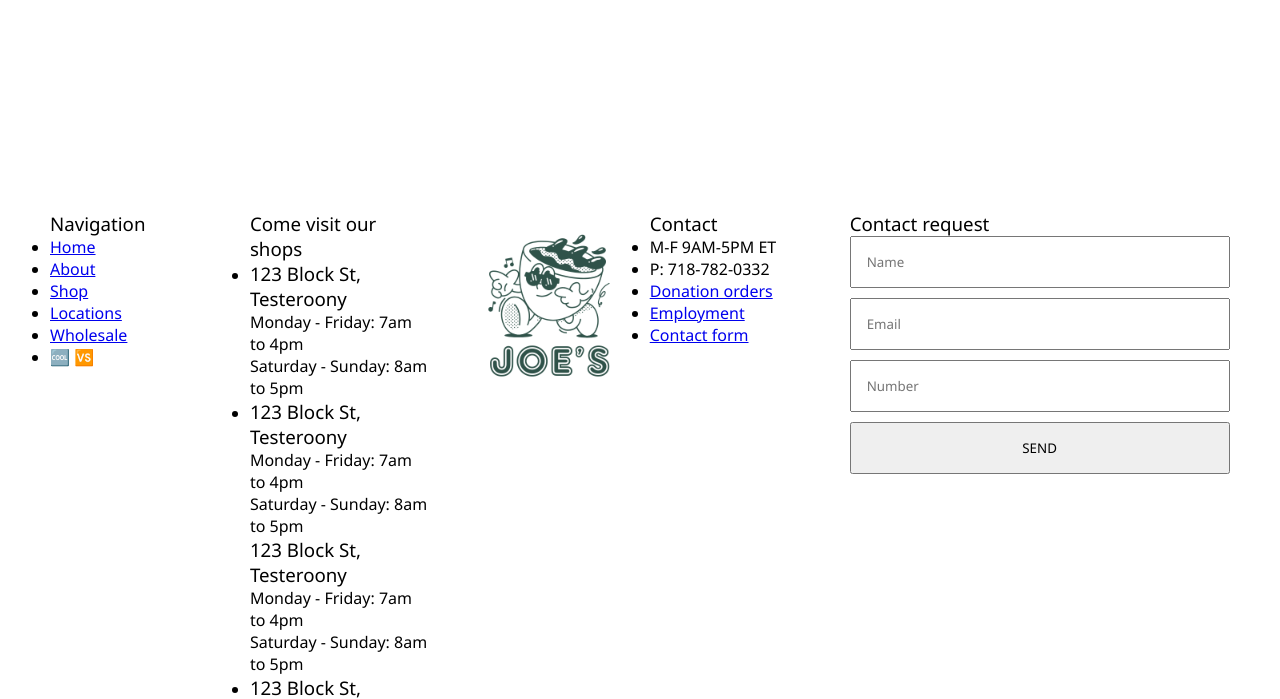
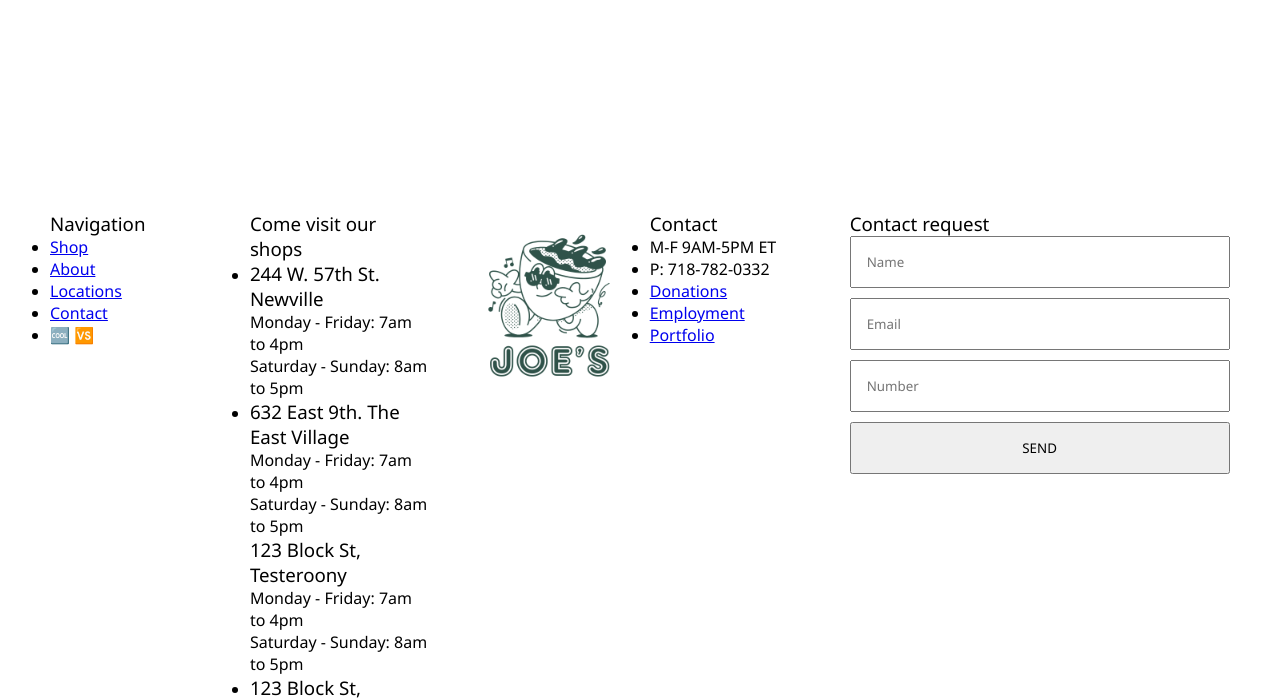
Before and after one commit to petrusjohannesmaas/joes-coffee, a Node server app: page / in a window 1280 px wide. Shown: the part 4857-5556 px from the top of the page. Run offline with Node 20, Linux system fonts and the light colour scheme.

Commit message:
Working on footer

```diff
--- a/views/partials/footer.ejs
+++ b/views/partials/footer.ejs
@@ -4,11 +4,10 @@
                 <div class="col col-2">
                     <h3>Navigation</h3>
                     <ul>
-                        <li><a href="#home">Home</a></li>
-                        <li><a href="#about">About</a></li>
-                        <li><a href="#shop">Shop</a></li>
-                        <li><a href="#locations">Locations</a></li>
-                        <li><a href="#wholesale">Wholesale</a></li>
+                        <li><a href="#product-hero">Shop</a></li>
+                        <li><a href="#about-hero">About</a></li>
+                        <li><a href="#locations-hero">Locations</a></li>
+                        <li><a href="#footer-hero">Contact</a></li>
                         <li>
                             <span>🆒</span>
                             <span>🆚</span>
@@ -19,12 +18,12 @@
                     <h3>Come visit our shops</h3>
                     <ul>
                         <li>
-                            <h3>123 Block St, Testeroony</h3>
+                            <h3>244 W. 57th St. Newville</h3>
                             <p>Monday - Friday: 7am to 4pm</p>
                             <p>Saturday - Sunday: 8am to 5pm</p>
                         </li>
                         <li>
-                            <h3>123 Block St, Testeroony</h3>
+                            <h3>632 East 9th. The East Village</h3>
                             <p>Monday - Friday: 7am to 4pm</p>
                             <p>Saturday - Sunday: 8am to 5pm</p>
                         </li>
@@ -51,9 +50,9 @@
                         <li>
                             <p>P: 718-782-0332</p>
                         </li>
-                        <li><a href="/donations">Donation orders</a></li>
-                        <li><a href="#employment">Employment</a></li>
-                        <li> <a href="#contact">Contact form</a></li>
+                        <li><a href="pjmaasdev.work/#donations">Donations</a></li>
+                        <li><a href="pjmaasdev.work/#employment">Employment</a></li>
+                        <li> <a href="pjmaasdev.work/">Portfolio</a></li>
                     </ul>
                 </div>
                 <div class="col col-4">
```
